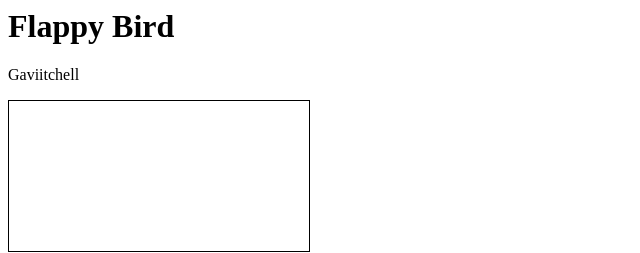
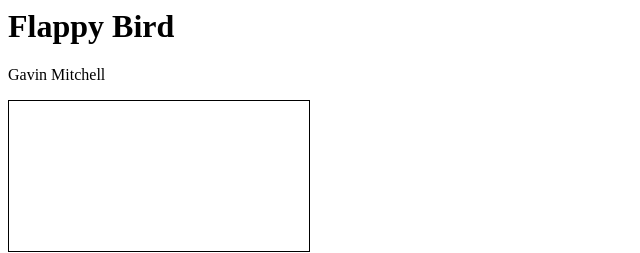
Before and after one commit to gavinmitchell228/gavinmitchell228.github.io, a plain HTML site: page index.html in a window 1280 px wide. Shown: the full height of the page, 0-640 px from the left. Drawn offline with Linux system fonts and the light colour scheme.

Commit message:
Update index.html

```diff
--- a/index.html
+++ b/index.html
@@ -10,7 +10,7 @@
 
   <body>
     <h1>Flappy Bird</h1>
-    <p>Gaviitchell</p>
+    <p>Gavin Mitchell</p>
 
     <script type="text/processing">
 
```
